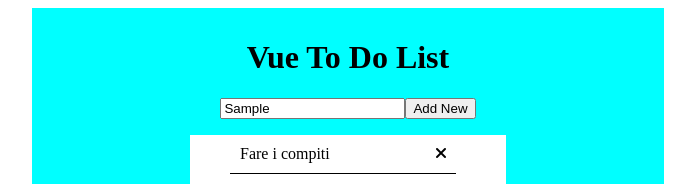
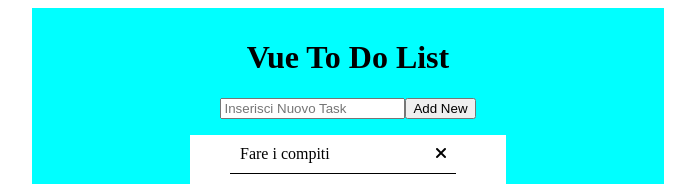
Before and after one commit to 19nikilangiu91/vue-todolist, a plain HTML site: page index.html in a window 1280 px wide. Both pictures are taken after typing "Sample" into the empty fields and a click on the button "Add New". Shown: the top 184 px of the page, without its empty margins (292-987 px from the left). Drawn offline with nearby package versions, Linux system fonts and the light colour scheme.

Commit message:
@Keyup.enter Done

```diff
--- a/index.html
+++ b/index.html
@@ -13,7 +13,7 @@
     <div id="myApp" class="container">
         <h1>Vue To Do List</h1>
         <div class="new-task">
-            <input type="text" placeholder="Inserisci Nuovo Task" v-model="newTask">
+            <input type="text" placeholder="Inserisci Nuovo Task" v-model="newTask" @Keyup.enter="addTask">
             <button @click="addTask">Add New</button>
             <!-- Errore -->
             <div class="errore" v-if="errore">
--- a/js/main.js
+++ b/js/main.js
@@ -31,6 +31,8 @@ const { createApp } = Vue
                 // Togliamo l'errore
                 this.errore = false;
             }
+
+            {text: this.newTask = ''};
         }
     }
   }).mount("#myApp")
```
